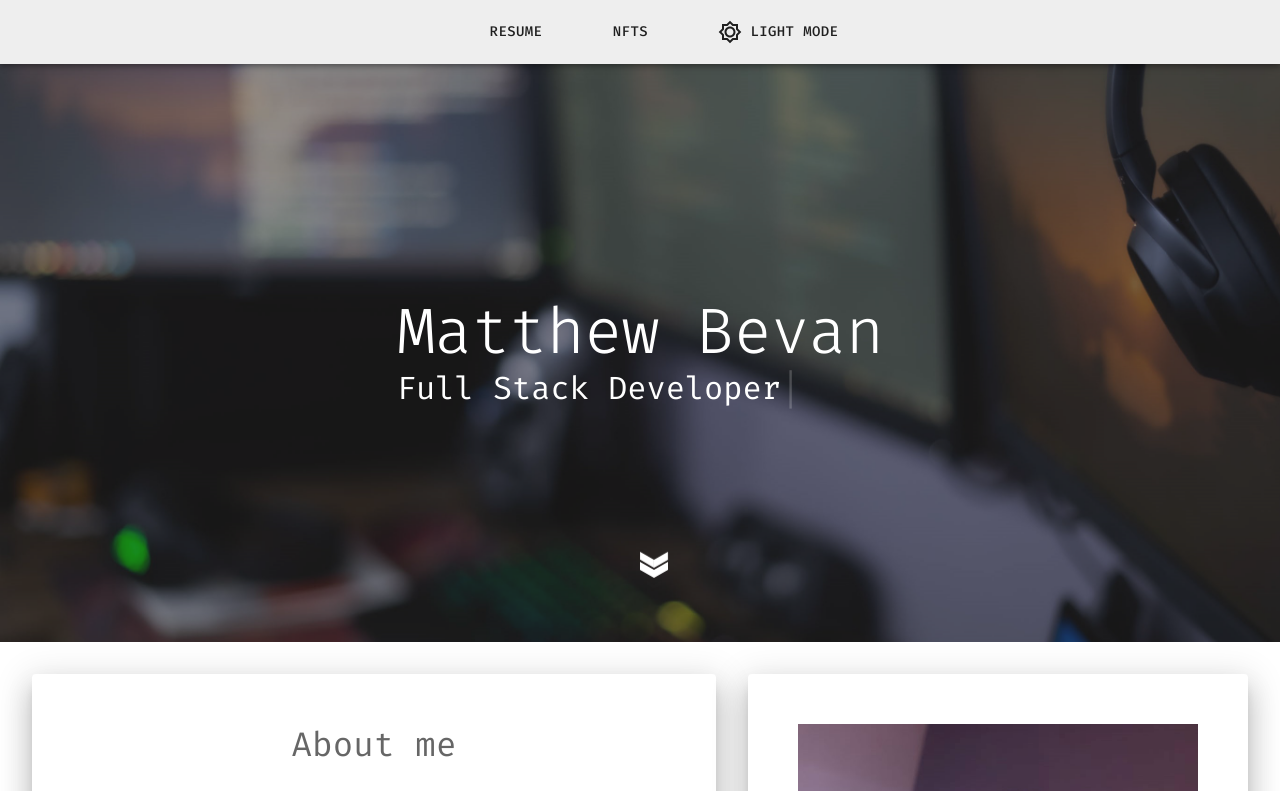
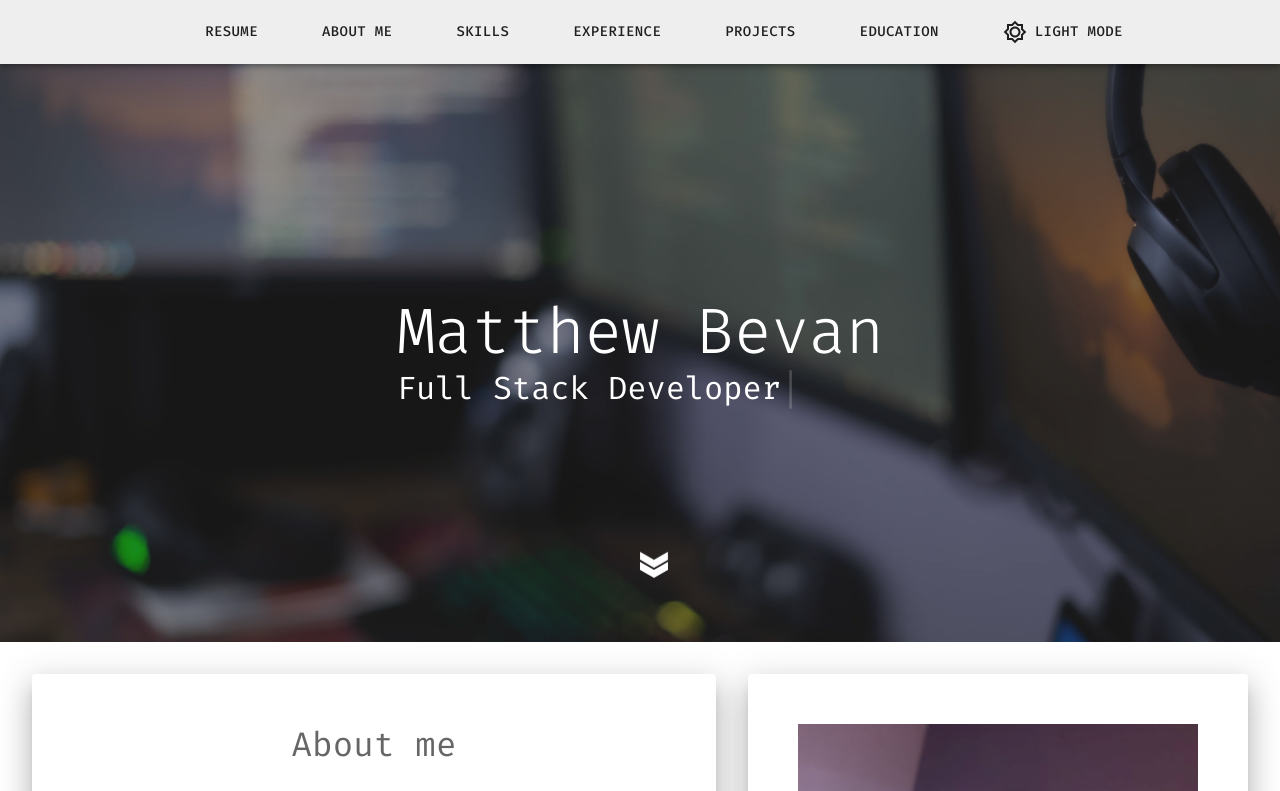
Before and after one commit to mfbevan/portfolio, a React (Create React App) app: page / in a window 1280 px wide. Shown: the top 791 px of the page. Built offline with nearby package versions, Linux system fonts and the light colour scheme.

Commit message:
minor fixes

```diff
--- a/src/components/navbar.tsx
+++ b/src/components/navbar.tsx
@@ -20,10 +20,9 @@ export const Navbar = ({
           <Button color='inherit' href='/'>Resume</Button>
           <Box ml={buttonMargin} />
 
-          <Button color='inherit' href='/nfts'>NFTS</Button>
-          <Box ml={buttonMargin} />
+          {/* <Button color='inherit' href='/nfts'>NFTS</Button>
+          <Box ml={buttonMargin} /> */}
 
-          {/* <Box ml={buttonMargin} />
           <Button color='inherit' href='/#about-me'>About Me</Button>
           <Box ml={buttonMargin} />
           <Button color='inherit' href='/#skills'>Skills</Button>
@@ -33,7 +32,7 @@ export const Navbar = ({
           <Button color='inherit' href='/#projects'>Projects</Button>
           <Box ml={buttonMargin} />
           <Button color='inherit' href='/#education'>Education</Button>
-          <Box ml={buttonMargin} /> */}
+          <Box ml={buttonMargin} />
 
           <Button color='inherit' onClick={toggleDarkMode}>
             {darkMode ? (
```
Also changed, not shown: 5 other files (tests, documents, lock files or other folders).
